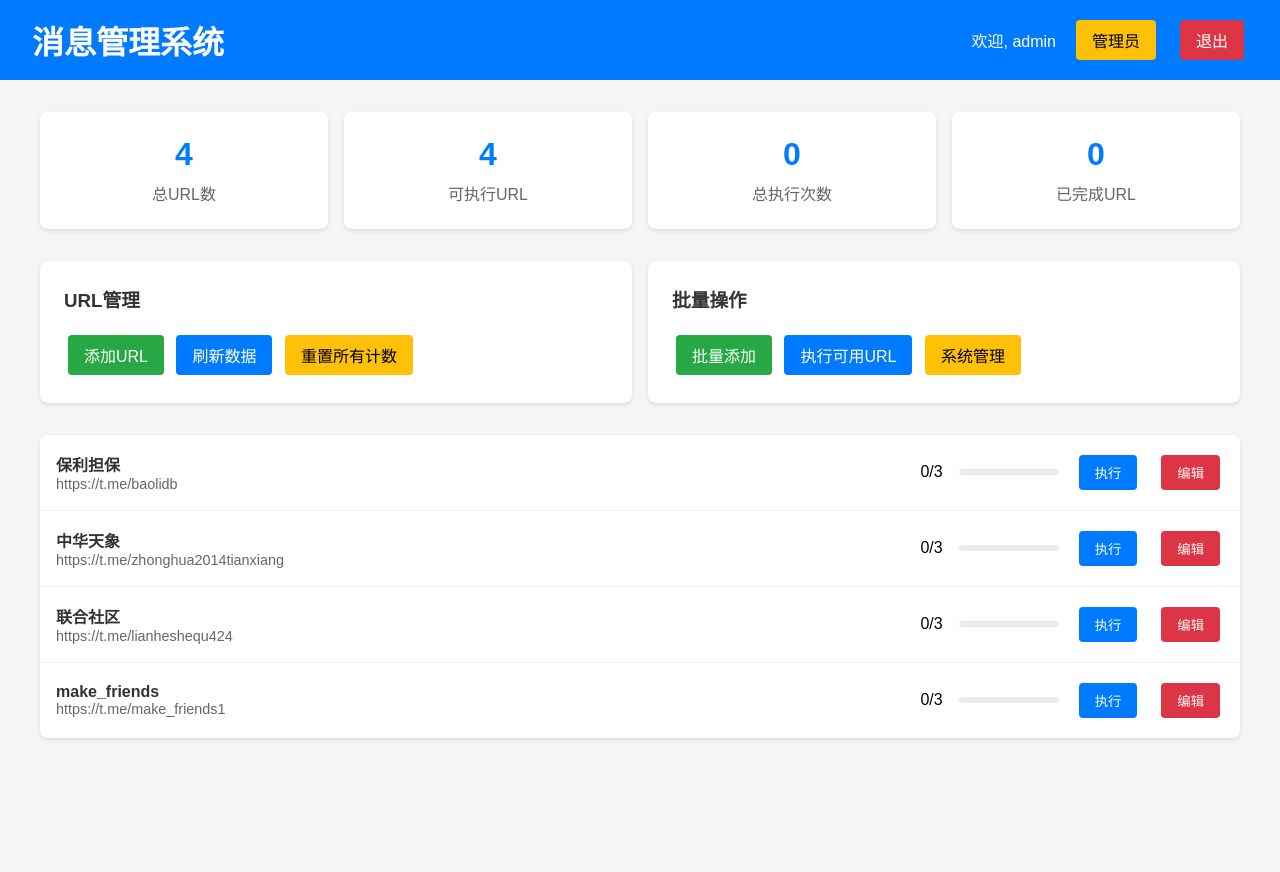
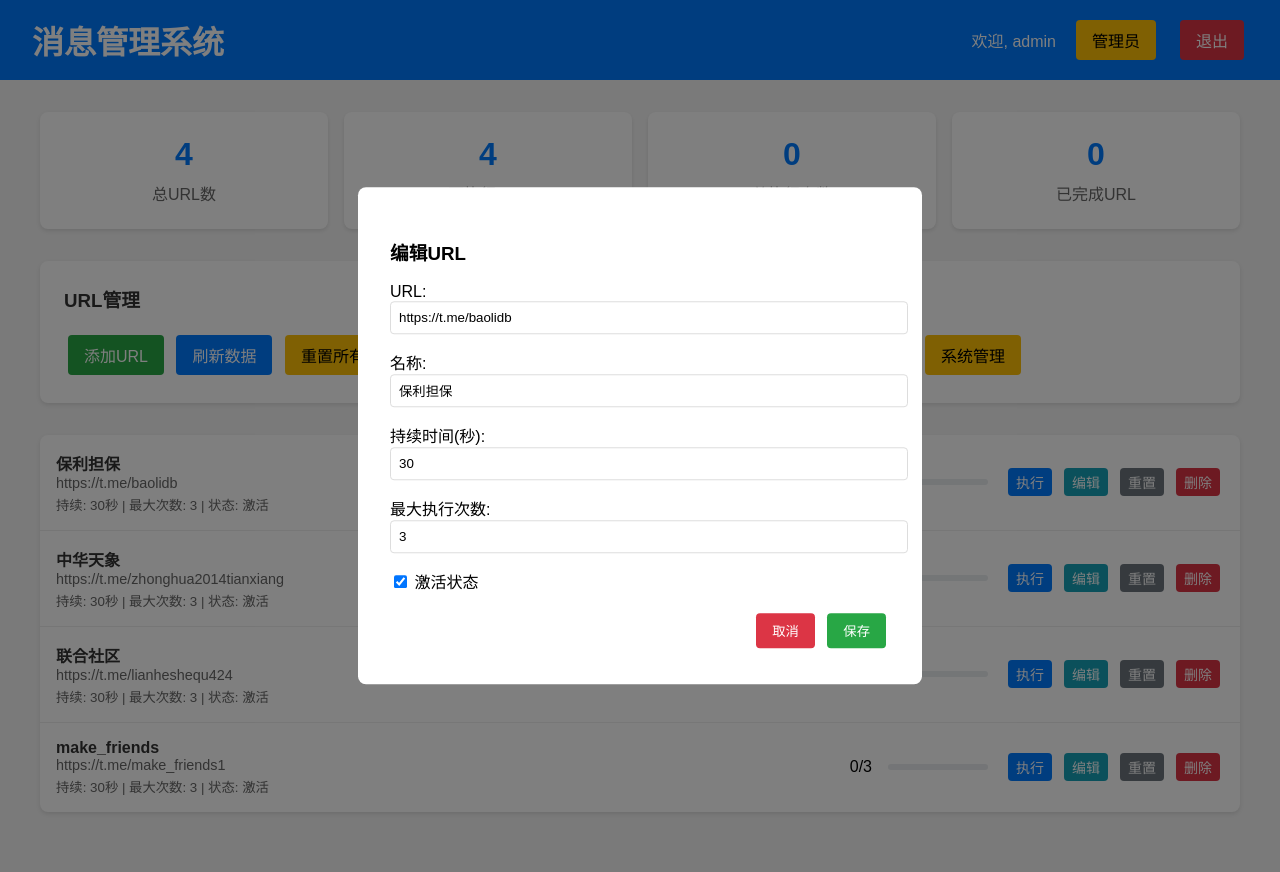
Before and after one commit to yunshenya/flask-message-manager, a Flask app: page /dashboard in a window 1280 px wide, after a click on "编辑". Run offline with Flask 3, Linux system fonts and the light colour scheme; the visitor is signed in with stand-in values (Sample User, id 1).

Commit message:
增加删除

```diff
--- a/app/api/urls.py
+++ b/app/api/urls.py
@@ -1,3 +1,5 @@
+import datetime
+
 from flask import jsonify, request
 from app.api import bp
 from app import db
@@ -69,3 +71,97 @@ def execute_url(url_id):
         })
 
     return jsonify({'error': 'Failed to execute'}), 500
+
+
+@bp.route('/url/<int:url_id>', methods=['GET'])
+@login_required
+def get_url(url_id):
+    """获取单个URL信息"""
+    try:
+        url = db.session.get(UrlData, url_id)
+        if not url:
+            return jsonify({'error': 'URL not found'}), 404
+
+        return jsonify({
+            'url_data': url.to_dict()
+        })
+    except Exception as e:
+        return jsonify({'error': str(e)}), 500
+
+@bp.route('/url/<int:url_id>', methods=['PUT'])
+@login_required
+def update_url(url_id):
+    """更新URL信息"""
+    try:
+        url = db.session.get(UrlData, url_id)
+        if not url:
+            return jsonify({'error': 'URL not found'}), 404
+
+        data = request.json
+        if not data:
+            return jsonify({'error': 'No data provided'}), 400
+
+        # 更新字段
+        if 'url' in data:
+            url.url = data['url']
+        if 'name' in data:
+            url.name = data['name']
+        if 'duration' in data:
+            url.duration = data['duration']
+        if 'max_num' in data:
+            url.max_num = data['max_num']
+        if 'is_active' in data:
+            url.is_active = data['is_active']
+
+        url.updated_at = datetime.datetime.now()
+        db.session.commit()
+
+        return jsonify({
+            'message': 'URL updated successfully',
+            'url_data': url.to_dict()
+        })
+    except Exception as e:
+        db.session.rollback()
+        return jsonify({'error': str(e)}), 500
+
+@bp.route('/url/<int:url_id>', methods=['DELETE'])
+@login_required
+def delete_url(url_id):
+    """删除URL"""
+    try:
+        url = db.session.get(UrlData, url_id)
+        if not url:
+            return jsonify({'error': 'URL not found'}), 404
+
+        name = url.name
+        db.session.delete(url)
+        db.session.commit()
+
+        return jsonify({
+            'message': f'URL "{name}" deleted successfully'
+        })
+    except Exception as e:
+        db.session.rollback()
+        return jsonify({'error': str(e)}), 500
+
+@bp.route('/url/<int:url_id>/reset', methods=['POST'])
+@login_required
+def reset_url_count(url_id):
+    """重置单个URL计数"""
+    try:
+        url = db.session.get(UrlData, url_id)
+        if not url:
+            return jsonify({'error': 'URL not found'}), 404
+
+        url.current_count = 0
+        url.last_time = None
+        url.updated_at = datetime.datetime.now()
+        db.session.commit()
+
+        return jsonify({
+            'message': f'URL "{url.name}" count reset successfully',
+            'url_data': url.to_dict()
+        })
+    except Exception as e:
+        db.session.rollback()
+        return jsonify({'error': str(e)}), 500
--- a/app/static/js/dashboard.js
+++ b/app/static/js/dashboard.js
@@ -26,6 +26,111 @@ async function apiCall(url, options = {}) {
         throw error;
     }
 }
+// 编辑URL相关的全局变量
+let currentEditingUrlId = null;
+
+// 编辑URL函数
+async function editUrl(urlId) {
+    try {
+        // 获取URL详细信息
+        const response = await apiCall(`/api/url/${urlId}`);
+        const urlData = response.url_data;
+
+        currentEditingUrlId = urlId;
+
+        // 填充编辑表单
+        document.getElementById('editUrlId').value = urlData.id;
+        document.getElementById('editUrl').value = urlData.url;
+        document.getElementById('editName').value = urlData.name;
+        document.getElementById('editDuration').value = urlData.duration;
+        document.getElementById('editMaxNum').value = urlData.max_num;
+        document.getElementById('editIsActive').checked = urlData.is_active;
+
+        // 显示编辑模态框
+        showEditUrlModal();
+    } catch (error) {
+        console.error('获取URL信息失败:', error);
+        alert('获取URL信息失败');
+    }
+}
+
+// 显示编辑模态框
+function showEditUrlModal() {
+    document.getElementById('editUrlModal').style.display = 'block';
+}
+
+// 隐藏编辑模态框
+function hideEditUrlModal() {
+    document.getElementById('editUrlModal').style.display = 'none';
+    currentEditingUrlId = null;
+}
+
+// 保存编辑后的URL
+async function saveEditedUrl(event) {
+    event.preventDefault();
+
+    if (!currentEditingUrlId) {
+        alert('无效的编辑操作');
+        return;
+    }
+
+    const data = {
+        url: document.getElementById('editUrl').value,
+        name: document.getElementById('editName').value,
+        duration: parseInt(document.getElementById('editDuration').value),
+        max_num: parseInt(document.getElementById('editMaxNum').value),
+        is_active: document.getElementById('editIsActive').checked
+    };
+
+    try {
+        const result = await apiCall(`/api/url/${currentEditingUrlId}`, {
+            method: 'PUT',
+            body: JSON.stringify(data)
+        });
+
+        alert('URL更新成功!');
+        hideEditUrlModal();
+        loadDashboardData(); // 重新加载数据
+    } catch (error) {
+        // 错误已在apiCall中处理
+    }
+}
+
+// 删除URL函数
+async function deleteUrl(urlId, urlName) {
+    if (!confirm(`确定要删除URL "${urlName}" 吗？此操作不可撤销。`)) {
+        return;
+    }
+
+    try {
+        const result = await apiCall(`/api/url/${urlId}`, {
+            method: 'DELETE'
+        });
+
+        alert('URL删除成功!');
+        loadDashboardData(); // 重新加载数据
+    } catch (error) {
+        // 错误已在apiCall中处理
+    }
+}
+
+// 重置单个URL计数
+async function resetUrlCount(urlId, urlName) {
+    if (!confirm(`确定要重置URL "${urlName}" 的执行计数吗？`)) {
+        return;
+    }
+
+    try {
+        const result = await apiCall(`/api/url/${urlId}/reset`, {
+            method: 'POST'
+        });
+
+        alert('URL计数重置成功!');
+        loadDashboardData(); // 重新加载数据
+    } catch (error) {
+        // 错误已在apiCall中处理
+    }
+}
 
 async function loadDashboardData() {
     try {
@@ -47,17 +152,24 @@ async function loadDashboardData() {
                 <div class="url-info">
                     <div class="url-name">${url.name}</div>
                     <div class="url-link">${url.url}</div>
+                    <div class="url-meta">
+                        <small>持续: ${url.duration}秒 | 最大次数: ${url.max_num} | 状态: ${url.is_active ? '激活' : '禁用'}</small>
+                    </div>
                 </div>
                 <div class="url-stats">
                     <span>${url.current_count}/${url.max_num}</span>
                     <div class="progress">
                         <div class="progress-bar" style="width: ${(url.current_count / url.max_num) * 100}%"></div>
                     </div>
-                    ${url.can_execute ?
-            `<button class="btn btn-primary" onclick="executeUrl(${url.id})">执行</button>` :
-            `<span class="btn btn-warning">已完成</span>`
+                    <div class="url-actions">
+                        ${url.can_execute ?
+            `<button class="btn btn-primary btn-sm" onclick="executeUrl(${url.id})">执行</button>` :
+            `<span class="btn btn-warning btn-sm">已完成</span>`
         }
-                    <button class="btn btn-danger" onclick="editUrl(${url.id})">编辑</button>
+                        <button class="btn btn-info btn-sm" onclick="editUrl(${url.id})">编辑</button>
+                        <button class="btn btn-secondary btn-sm" onclick="resetUrlCount(${url.id}, '${url.name}')">重置</button>
+                        <button class="btn btn-danger btn-sm" onclick="deleteUrl(${url.id}, '${url.name}')">删除</button>
+                    </div>
                 </div>
             </div>
         `).join('');
--- a/app/templates/dashboard.html
+++ b/app/templates/dashboard.html
@@ -35,6 +35,12 @@
         .alert { padding: 1rem; margin-bottom: 1rem; border-radius: 4px; }
         .alert-success { background: #d4edda; color: #155724; border: 1px solid #c3e6cb; }
         .alert-danger { background: #f8d7da; color: #721c24; border: 1px solid #f5c6cb; }
+        .btn-sm { padding: 0.25rem 0.5rem; font-size: 0.875rem; }
+        .btn-info { background: #17a2b8; color: white; }
+        .btn-secondary { background: #6c757d; color: white; }
+        .url-actions { display: flex; gap: 0.25rem; flex-wrap: wrap; }
+        .url-meta { margin-top: 0.25rem; }
+        .url-meta small { color: #666; }
     </style>
 </head>
 <body>
@@ -123,6 +129,40 @@
         </form>
     </div>
 </div>
+<!-- 编辑URL模态框 -->
+<div id="editUrlModal" style="display: none; position: fixed; top: 0; left: 0; width: 100%; height: 100%; background: rgba(0,0,0,0.5); z-index: 1000;">
+    <div style="position: absolute; top: 50%; left: 50%; transform: translate(-50%, -50%); background: white; padding: 2rem; border-radius: 8px; width: 90%; max-width: 500px;">
+        <h3>编辑URL</h3>
+        <form onsubmit="saveEditedUrl(event)">
+            <input type="hidden" id="editUrlId">
+            <div style="margin-bottom: 1rem;">
+                <label>URL:</label>
+                <input type="url" id="editUrl" required style="width: 100%; padding: 0.5rem; border: 1px solid #ddd; border-radius: 4px;">
+            </div>
+            <div style="margin-bottom: 1rem;">
+                <label>名称:</label>
+                <input type="text" id="editName" required style="width: 100%; padding: 0.5rem; border: 1px solid #ddd; border-radius: 4px;">
+            </div>
+            <div style="margin-bottom: 1rem;">
+                <label>持续时间(秒):</label>
+                <input type="number" id="editDuration" min="1" style="width: 100%; padding: 0.5rem; border: 1px solid #ddd; border-radius: 4px;">
+            </div>
+            <div style="margin-bottom: 1rem;">
+                <label>最大执行次数:</label>
+                <input type="number" id="editMaxNum" min="1" style="width: 100%; padding: 0.5rem; border: 1px solid #ddd; border-radius: 4px;">
+            </div>
+            <div style="margin-bottom: 1rem;">
+                <label>
+                    <input type="checkbox" id="editIsActive"> 激活状态
+                </label>
+            </div>
+            <div style="text-align: right;">
+                <button type="button" onclick="hideEditUrlModal()" class="btn btn-danger">取消</button>
+                <button type="submit" class="btn btn-success">保存</button>
+            </div>
+        </form>
+    </div>
+</div>
 
 <script src="{{ url_for('static', filename='js/dashboard.js') }}"></script>
 </body>
```
